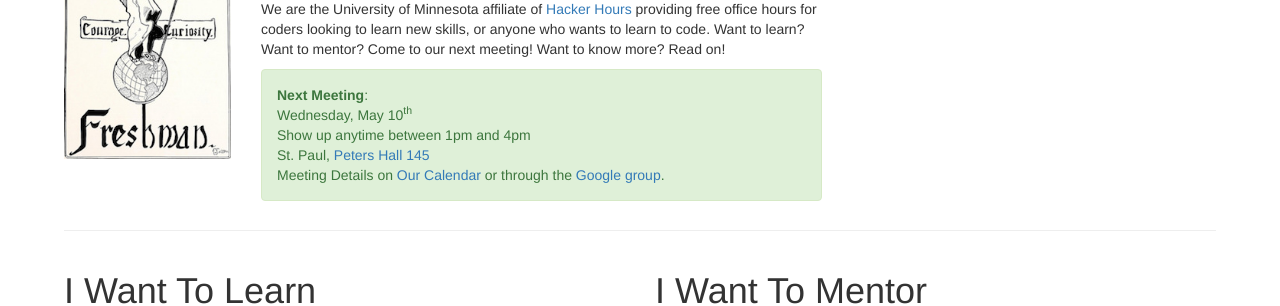
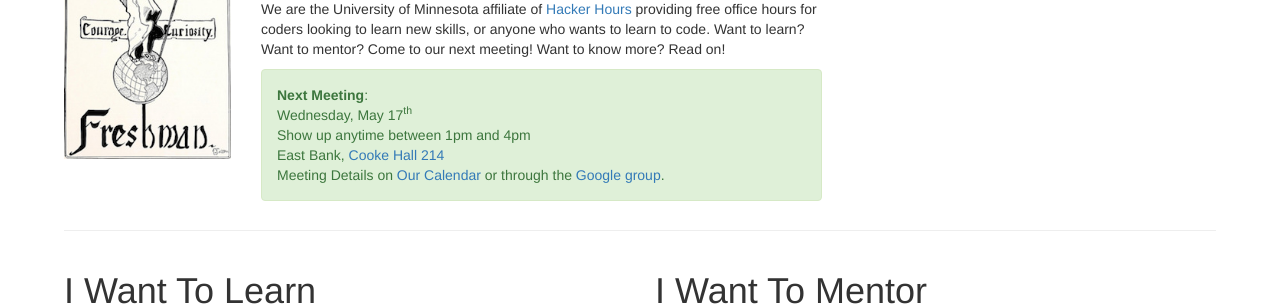
Before and after one commit to umnhackerhours/umnhackerhours.github.io, a Jekyll site: the page built from index.markdown, in a window 1280 px wide. Shown: the part 175-481 px from the top of the page. Built offline with Jekyll 4.4.1, drawn with Linux system fonts in a browser that asks for light colours.

Commit message:
2017-05-17

```diff
--- a/index.markdown
+++ b/index.markdown
@@ -13,15 +13,14 @@ description: Home
       <div class="alert alert-success" role="alert">
         <a class="anchor" id="next_meeting"></a>
         <strong>Next Meeting</strong>:<br />
-        Wednesday, May 10<sup>th</sup><br />
+        Wednesday, May 17<sup>th</sup><br />
         Show up anytime between 1pm and 4pm<br />
-        <!-- East Bank, <a href="http://campusmaps.umn.edu/cooke-hall">Cooke Hall 214</a><br /> -->
         <!-- West Bank, <a href="http://campusmaps.umn.edu/hubert-h-humphrey-school-public-affairs">Humphrey 50B (AKA, the room in the back of the computer lab)</a><br /> -->
         <!-- St. Paul, <a href="http://campusmaps.umn.edu/peters-hall">Peters Hall 145</a><br /> -->
         <!-- The <strong>Code Kata Group</strong> will be discussing the <a href="https://github.com/exercism/x-common/blob/master/bob.md">Bob kata</a> from 2:30 - 4pm<br /> -->
         <!-- The <strong>Refactoring Reading Group</strong> will be discussing the <a href="https://refactoring.guru/smells/long-method">Long Method Smell</a> from 3 - 4pm<br /> -->
 
-        St. Paul, <a href="http://campusmaps.umn.edu/peters-hall">Peters Hall 145</a><br />
+        East Bank, <a href="http://campusmaps.umn.edu/cooke-hall">Cooke Hall 214</a><br />
         Meeting Details on <a href="https://www.google.com/calendar/embed?src=umn.edu_ii9odmho4m63bsq19879mu0iis%40group.calendar.google.com&ctz=America/Chicago">Our Calendar</a> or through the <a href='https://groups.google.com/a/umn.edu/d/hackerhours'>Google group</a>.
       </div>
     </div>
```
